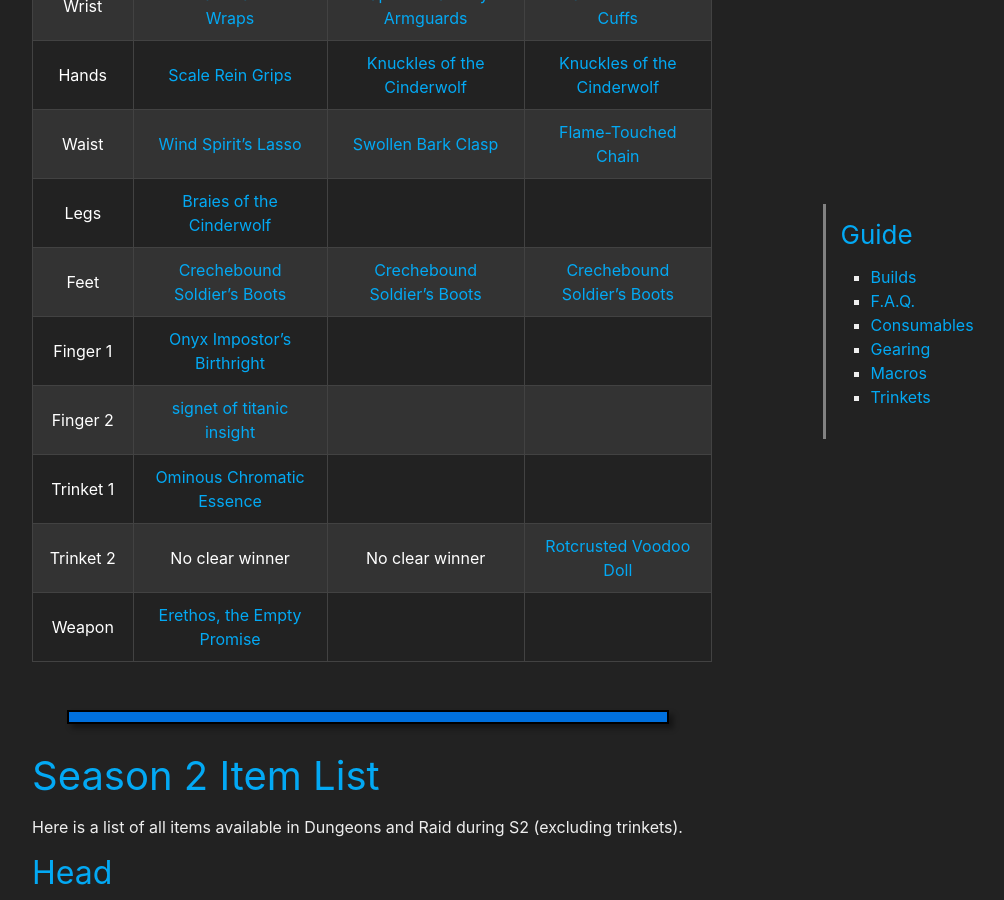
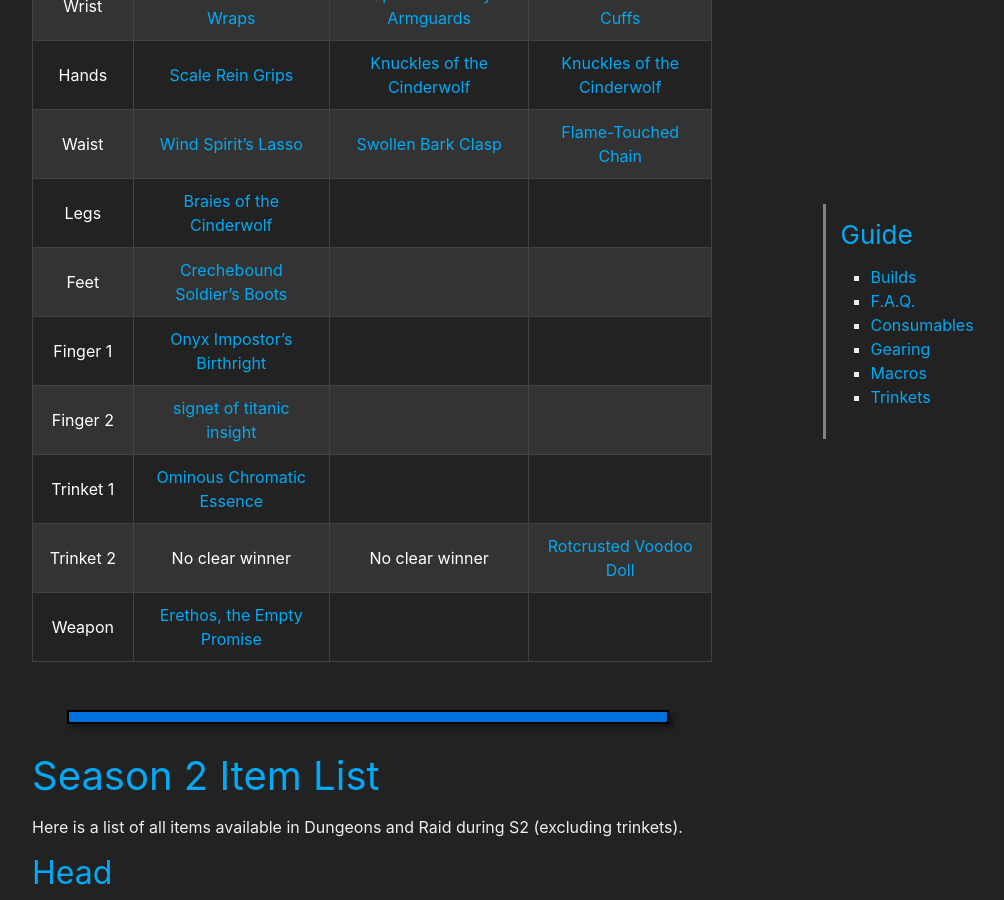
Before and after one commit to stormearthandlava/stormearthandlava.github.io, a Jekyll site: the page built from guide/general/gear.md, in a window 1280 px wide and 900 px high, scrolled down 2804 px. Shown: the whole window, without its empty margins (268-1272 px from the left). Built offline with Jekyll 4.4.1, drawn with Linux system fonts in a browser that asks for light colours; a script that is not in the unit is left out; some of the changed lines change nothing that is shown.

Commit message:
Update gear.md

```diff
--- a/guide/general/gear.md
+++ b/guide/general/gear.md
@@ -90,7 +90,7 @@ Wrist | {{ site.data.gear.obsidian_hardened_wraps }} | {{ site.data.gear.adaptiv
 Hands | {{ site.data.gear.scale_rein_grips }} | {{ site.data.gear.knuckles_of_the_cinderwolf }} | {{ site.data.gear.knuckles_of_the_cinderwolf }}
 Waist | {{ site.data.gear.wind_spirits_lasso }} | {{ site.data.gear.swollen_bark_clasp }} | {{ site.data.gear.shadowflame_waist }}
 Legs | {{ site.data.gear.braies_of_the_cinderwolf }} | |
-Feet | {{ site.data.gear.crechebound_soldiers_boots }} | {{ site.data.gear.crechebound_soldiers_boots }} | {{ site.data.gear.crechebound_soldiers_boots }}
+Feet | {{ site.data.gear.crechebound_soldiers_boots }} | |
 Finger 1 | {{ site.data.gear.onyx_impostors_birthright }} | |
 Finger 2 | {{ site.data.gear.signet_of_titanic_insight }} | |
 Trinket 1 | {{ site.data.gear.ominous_chromatic_essence }} | |
```
